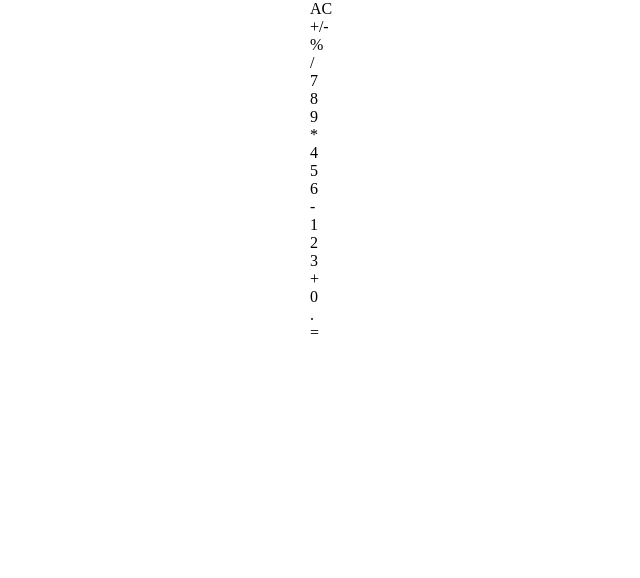
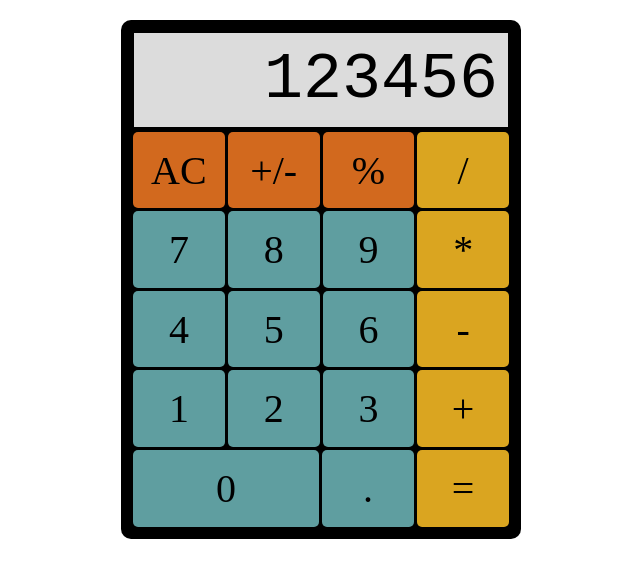
Before and after one commit to petemason-dev/calculator, a plain HTML site: page index.html in a window 1280 px wide. Shown: the whole page, without its empty margins (319-959 px from the left). Drawn offline with Linux system fonts and the light colour scheme.

Commit message:
Style calculator; add Key/Mouse handlers

```diff
--- a/calculator.js
+++ b/calculator.js
@@ -1 +1,39 @@
+const validInput = [
+  "AC",
+  "+/-",
+  "%",
+  "/",
+  "*",
+  "-",
+  "+",
+  "=",
+  ".",
+  "9",
+  "8",
+  "7",
+  "6",
+  "5",
+  "4",
+  "3",
+  "2",
+  "1",
+  "0",
+];
+
 const calculator = document.querySelector("#calculator");
+const buttons = document.querySelector("#buttons");
+
+calculator.addEventListener("keyup", handleKeyPress);
+buttons.addEventListener("click", handleButtonClick);
+
+function handleKeyPress(e) {
+  handleInput(e.key);
+}
+function handleButtonClick(e) {
+  handleInput(e.target.textContent);
+}
+function handleInput(input) {
+  if (validInput.includes(input)) {
+    console.log(input);
+  }
+}
--- a/index.html
+++ b/index.html
@@ -4,13 +4,13 @@
     <meta charset="UTF-8" />
     <meta name="viewport" content="width=device-width, initial-scale=1.0" />
     <title>Odin Project Foundations Calculator</title>
-    <script src="calculator.js"></script>
+    <script src="calculator.js" defer></script>
     <link rel="stylesheet" href="style.css" />
   </head>
   <body>
     <div class="container">
-      <div id="calculator">
-        <div id="display"></div>
+      <div id="calculator" tabindex="1">
+        <div id="display">123456</div>
         <div id="buttons">
           <div class="ac special">AC</div>
           <div class="plus-minus special">+/-</div>
--- a/style.css
+++ b/style.css
@@ -1,24 +1,58 @@
 body {
   padding: 0;
-  margin: 0;
+  margin: 20px 0 0;
   display: flex;
   justify-content: center;
   align-items: center;
 }
 
 #calculator {
-  /* */
+  box-sizing: border-box;
+  width: 400px;
+  display: flex;
+  flex-direction: column;
+  padding: 10px;
+  background-color: black;
+  border-radius: 10px;
+}
+
+#display {
+  font-family: monospace;
+  background-color: gainsboro;
+  font-size: 5em;
+  text-align: right;
+  padding: 10px;
+  border: solid black 3px;
 }
 
 #buttons {
-  /* */
+  box-sizing: content-box;
+  display: flex;
+  gap: 3px;
+  flex-wrap: wrap;
+  background-color: black;
+  padding: 2px;
+}
+#buttons div {
+  display: flex;
+  flex-grow: 1;
+  flex-basis: 24%;
+  justify-content: center;
+  align-items: center;
+  aspect-ratio: 12/10;
+  font-size: 2.5em;
+  border-radius: 5px;
 }
 #buttons .special {
-  /* */
+  background-color: chocolate;
 }
 #buttons .operator {
-  /* */
+  background-color: goldenrod;
 }
 #buttons .operand {
-  /* */
+  background-color: cadetblue;
 }
+#buttons div.zero {
+  flex-basis: 49%;
+  aspect-ratio: 24/10;
+}
```
